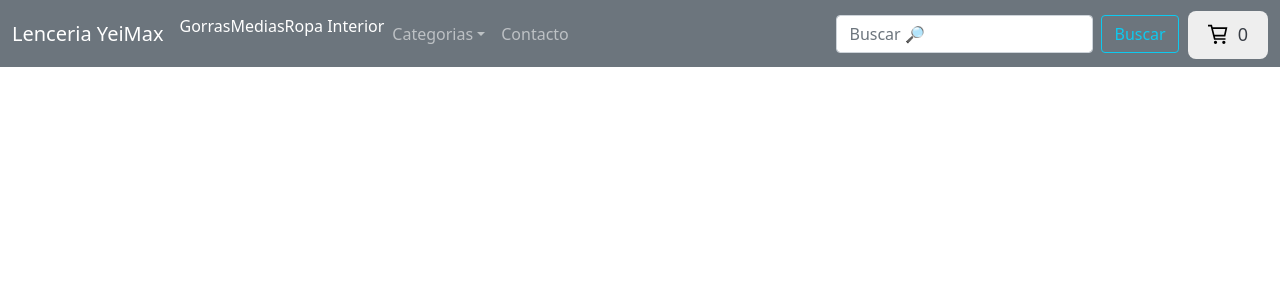
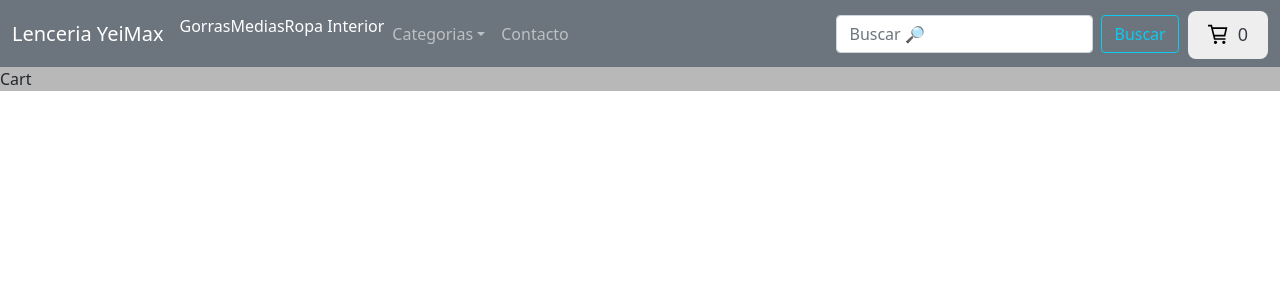
Before and after one commit to Leangiordano/React-Giordano, a React (Create React App) app: page /cart in a window 1280 px wide. Shown: the top 300 px of the page. Built offline with nearby package versions, Linux system fonts and the light colour scheme.

Commit message:
Apellido Ailin + comp cart

```diff
--- a/src/App.js
+++ b/src/App.js
@@ -4,6 +4,8 @@
 import ItemListContainer from "./pages/ItemListContainer/ItemListContainer";
 import ItemDetailContainer from "./pages/ItemDetailContainer/ItemDetailContainer"
 import { Route, Routes } from "react-router-dom";
+import Cart from "./pages/Cart/Cart";
+
 
 function App() {
   return (
@@ -13,6 +15,7 @@
       <Routes>
       <Route path="/react-giordano" element={<ItemListContainer greeting="Bienvenidos a Lenceria YeiMax!"/>} />
         <Route path="/" element={<ItemListContainer />} />
+        <Route path="/cart" element={<Cart/>} />
         <Route path="/category/:categoryId" element={<ItemListContainer />} />
         <Route path="/item/:id" element={<ItemDetailContainer />} />
       </Routes>
--- /dev/null
+++ b/src/pages/Cart/Cart.jsx
@@ -0,0 +1,9 @@
+import React from "react";
+
+function Cart() {
+    return (
+        <div>Cart</div>
+    )
+}
+
+export default Cart;
```
Also changed, not shown: 1 other file (tests, documents, lock files or other folders).
